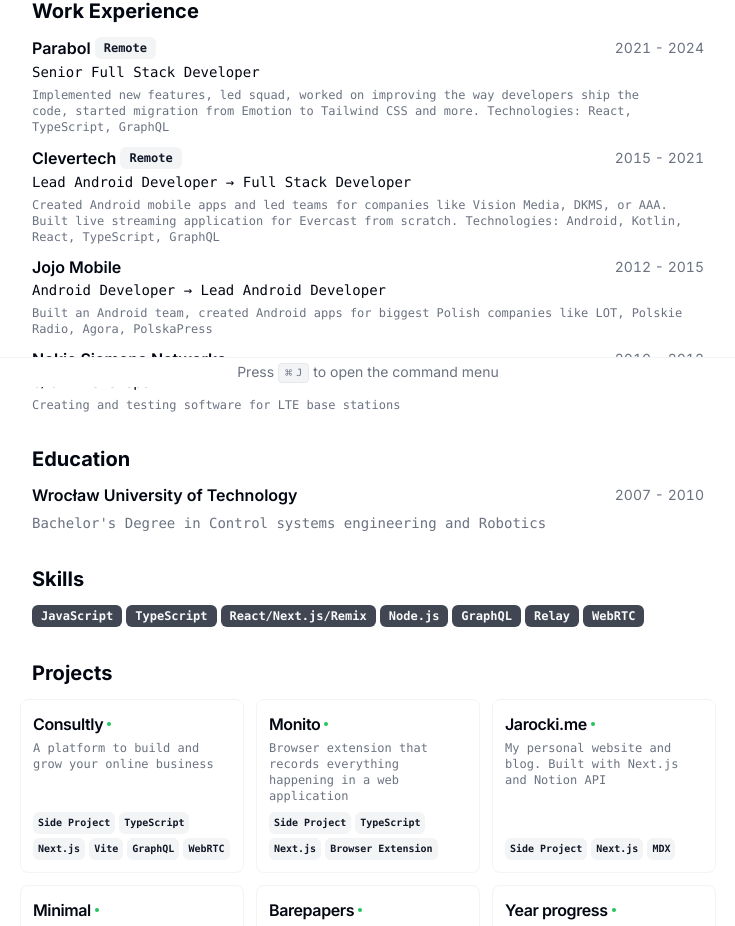
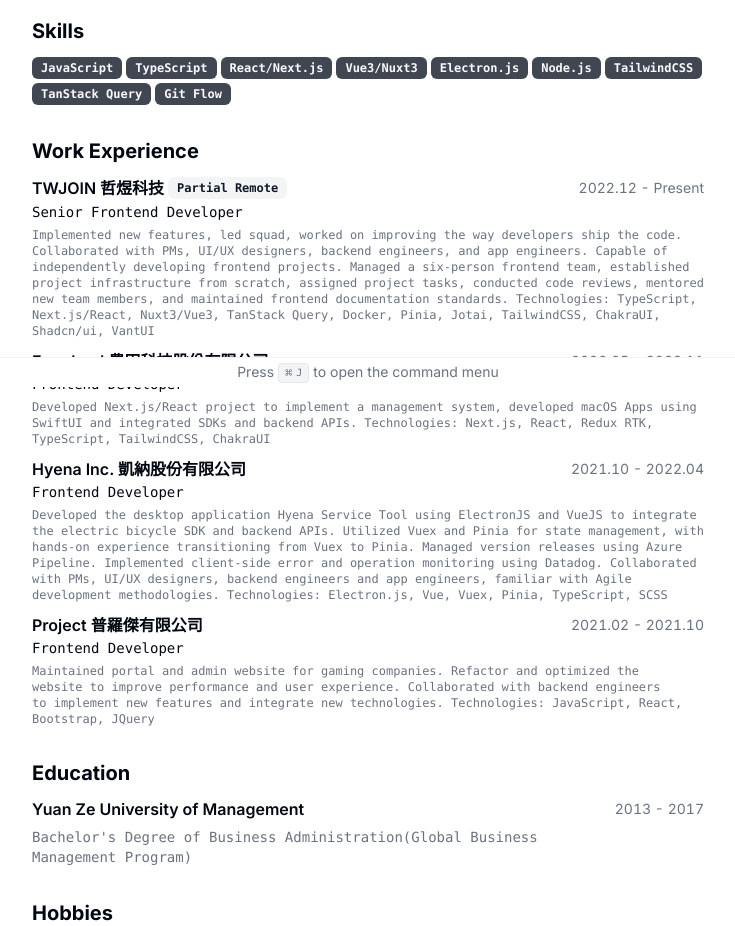
Before and after one commit to BartoszJarocki/cv, a Next.js app: page / in a window 1280 px wide. Shown: the part 413-1339 px from the top of the page, without its empty margins (272-1007 px from the left). Built offline with nearby package versions, Linux system fonts and the light colour scheme.

Commit message:
feat: pre ready

```diff
--- a/src/app/page.tsx
+++ b/src/app/page.tsx
@@ -99,6 +99,14 @@ export default function Page() {
           </p>
         </Section>
         <Section>
+          <h2 className="text-xl font-bold">Skills</h2>
+          <div className="flex flex-wrap gap-1">
+            {RESUME_DATA.skills.map((skill) => {
+              return <Badge key={skill}>{skill}</Badge>;
+            })}
+          </div>
+        </Section>
+        <Section>
           <h2 className="text-xl font-bold">Work Experience</h2>
           {RESUME_DATA.work.map((work) => {
             return (
@@ -159,14 +167,13 @@ export default function Page() {
           })}
         </Section>
         <Section>
-          <h2 className="text-xl font-bold">Skills</h2>
+          <h2 className="text-xl font-bold">Hobbies</h2>
           <div className="flex flex-wrap gap-1">
-            {RESUME_DATA.skills.map((skill) => {
-              return <Badge key={skill}>{skill}</Badge>;
+            {RESUME_DATA.hobbies.map((hobby) => {
+              return <Badge key={hobby}>{hobby}</Badge>;
             })}
           </div>
         </Section>
-
         <Section className="print-force-new-page scroll-mb-16">
           <h2 className="text-xl font-bold">Projects</h2>
           <div className="-mx-3 grid grid-cols-1 gap-3 print:grid-cols-3 print:gap-2 md:grid-cols-2 lg:grid-cols-3">
@@ -187,10 +194,10 @@ export default function Page() {
 
       <CommandMenu
         links={[
-          {
-            url: RESUME_DATA.personalWebsiteUrl,
-            title: "Personal Website",
-          },
+          // {
+          //   url: RESUME_DATA.personalWebsiteUrl,
+          //   title: "Personal Website",
+          // },
           ...RESUME_DATA.contact.social.map((socialMediaLink) => ({
             url: socialMediaLink.url,
             title: socialMediaLink.name,
--- a/src/data/resume-data.tsx
+++ b/src/data/resume-data.tsx
@@ -1,141 +1,154 @@
-import {
-  AmbitLogo,
-  BarepapersLogo,
-  BimLogo,
-  CDGOLogo,
-  ClevertechLogo,
-  ConsultlyLogo,
-  EvercastLogo,
-  Howdy,
-  JarockiMeLogo,
-  JojoMobileLogo,
-  Minimal,
-  MobileVikingsLogo,
-  MonitoLogo,
-  NSNLogo,
-  ParabolLogo,
-  TastyCloudLogo,
-  YearProgressLogo,
-} from "@/images/logos";
+import { MonitoLogo } from "@/images/logos";
 import { GitHubIcon, LinkedInIcon, XIcon } from "@/components/icons";
 
 export const RESUME_DATA = {
-  name: "Bartosz Jarocki",
-  initials: "BJ",
-  location: "Wrocław, Poland, CET",
-  locationLink: "https://www.google.com/maps/place/Wrocław",
+  name: "Abe Chen",
+  initials: "AC",
+  location: "Taichung City, Taiwan",
+  locationLink: "https://www.google.com/maps/place/Taichung,+Taiwan",
   about:
-    "Full Stack Engineer focused on building products with extra attention to detail",
+    "Frontend Developer focused on building products with extra attention to details. My work ethos revolves around 'Solving problems, creating value'",
+
   summary:
-    "As a Full Stack Engineer, I have successfully taken multiple products from 0 to 1. I lead teams effectively, ensuring an environment where people can do their best work. Currently, I work mostly with TypeScript, React, Node.js, and GraphQL. I have over 8 years of experience in working remotely with companies all around the world.",
-  avatarUrl: "https://avatars.githubusercontent.com/u/1017620?v=4",
-  personalWebsiteUrl: "https://jarocki.me",
+    "As a Frontend Developer, I've led the development of several products from start to finish, guiding teams to create optimal working environments. My focus is on TypeScript, React, Next.js, Vue3, and Nuxt3. With over 3 years of experience, I've honed my ability to balance remote and in-person collaboration for efficient task completion and effective teamwork.",
+  avatarUrl: "https://avatars.githubusercontent.com/u/46858104?v=4",
+  personalWebsiteUrl: "",
   contact: {
-    email: "bartosz.jarocki@hey.com",
-    tel: "+48530213401",
+    email: "abe1272001@gmail.com",
+    tel: "+886 955124733",
     social: [
       {
         name: "GitHub",
-        url: "https://github.com/BartoszJarocki",
+        url: "https://github.com/abe1272001",
         icon: GitHubIcon,
       },
       {
         name: "LinkedIn",
-        url: "https://www.linkedin.com/in/bjarocki/",
+        url: "https://www.linkedin.com/in/abe127/",
         icon: LinkedInIcon,
       },
       {
         name: "X",
-        url: "https://x.com/BartoszJarocki",
+        url: "https://twitter.com/abe_chen1212",
         icon: XIcon,
       },
     ],
   },
   education: [
     {
-      school: "Wrocław University of Technology",
-      degree: "Bachelor's Degree in Control systems engineering and Robotics",
-      start: "2007",
-      end: "2010",
+      school: "Yuan Ze University of Management",
+      degree:
+        "Bachelor's Degree of Business Administration(Global Business Management Program)",
+      start: "2013",
+      end: "2017",
     },
   ],
   work: [
     {
-      company: "Parabol",
-      link: "https://parabol.co",
-      badges: ["Remote"],
-      title: "Senior Full Stack Developer",
-      logo: ParabolLogo,
-      start: "2021",
-      end: "2024",
+      company: "TWJOIN 哲煜科技",
+      link: "https://twjoin.com/",
+      badges: ["Partial Remote"],
+      title: "Senior Frontend Developer",
+      start: "2022.12",
+      end: null,
       description:
-        "Implemented new features, led squad, worked on improving the way developers ship the code, started migration from Emotion to Tailwind CSS and more. Technologies: React, TypeScript, GraphQL",
+        "Implemented new features, led squad, worked on improving the way developers ship the code. Collaborated with PMs, UI/UX designers, backend engineers, and app engineers. Capable of independently developing frontend projects. Managed a six-person frontend team, established project infrastructure from scratch, assigned project tasks, conducted code reviews, mentored new team members, and maintained frontend documentation standards. Technologies: TypeScript, Next.js/React, Nuxt3/Vue3, TanStack Query, Docker, Pinia, Jotai, TailwindCSS, ChakraUI, Shadcn/ui, VantUI",
     },
     {
-      company: "Clevertech",
-      link: "https://clevertech.biz",
-      badges: ["Remote"],
-      title: "Lead Android Developer → Full Stack Developer",
-      logo: ClevertechLogo,
-      start: "2015",
-      end: "2021",
+      company: "Farmland 農田科技股份有限公司",
+      link: "https://farmland.tw/",
+      badges: [],
+      title: "Frontend Developer",
+      start: "2022.05",
+      end: "2022.11",
       description:
-        "Created Android mobile apps and led teams for companies like Vision Media, DKMS, or AAA. Built live streaming application for Evercast from scratch. Technologies: Android, Kotlin, React, TypeScript, GraphQL",
+        "Developed Next.js/React project to implement a management system, developed macOS Apps using SwiftUI and integrated SDKs and backend APIs. Technologies: Next.js, React, Redux RTK, TypeScript, TailwindCSS, ChakraUI",
     },
     {
-      company: "Jojo Mobile",
-      link: "https://bsgroup.eu/",
+      company: "Hyena Inc. 凱納股份有限公司",
+      link: "https://www.hyena-ebike.com/?lang=zh-hant",
       badges: [],
-      title: "Android Developer → Lead Android Developer",
-      logo: JojoMobileLogo,
-      start: "2012",
-      end: "2015",
+      title: "Frontend Developer",
+      start: "2021.10",
+      end: "2022.04",
       description:
-        "Built an Android team, created Android apps for biggest Polish companies like LOT, Polskie Radio, Agora, PolskaPress",
+        "Developed the desktop application Hyena Service Tool using ElectronJS and VueJS to integrate the electric bicycle SDK and backend APIs. Utilized Vuex and Pinia for state management, with hands-on experience transitioning from Vuex to Pinia. Managed version releases using Azure Pipeline. Implemented client-side error and operation monitoring using Datadog. Collaborated with PMs, UI/UX designers, backend engineers and app engineers, familiar with Agile development methodologies. Technologies: Electron.js, Vue, Vuex, Pinia, TypeScript, SCSS",
     },
     {
-      company: "Nokia Siemens Networks",
-      link: "https://www.nokia.com",
+      company: "Project 普羅傑有限公司",
+      link: "",
       badges: [],
-      title: "C/C++ Developer",
-      logo: NSNLogo,
-      start: "2010",
-      end: "2012",
-      description: "Creating and testing software for LTE base stations",
+      title: "Frontend Developer",
+      start: "2021.02",
+      end: "2021.10",
+      description:
+        "Maintained portal and admin website for gaming companies. Refactor and optimized the website to improve performance and user experience. Collaborated with backend engineers to implement new features and integrate new technologies. Technologies: JavaScript, React, Bootstrap, JQuery",
     },
   ],
   skills: [
     "JavaScript",
     "TypeScript",
-    "React/Next.js/Remix",
+    "React/Next.js",
+    "Vue3/Nuxt3",
+    "Electron.js",
     "Node.js",
-    "GraphQL",
-    "Relay",
-    "WebRTC",
+    "TailwindCSS",
+    "TanStack Query",
+    "Git Flow",
+  ],
+  hobbies: [
+    "Investing",
+    "Dancing",
+    "Planting",
+    "Reading",
+    "Running",
+    "Music",
+    "Poker",
   ],
   projects: [
     {
-      title: "Consultly",
+      title: "AI Training Tool",
       techStack: [
-        "Side Project",
         "TypeScript",
-        "Next.js",
-        "Vite",
-        "GraphQL",
-        "WebRTC",
+        "Next.js/React",
+        "TanStack Query",
+        "Shadcn/ui",
+        "TailwindCSS",
+        "D3",
       ],
-      description: "A platform to build and grow your online business",
-      logo: ConsultlyLogo,
+      description:
+        "A Model training platform that assists users to train ai models for various tasks",
+    },
+    {
+      title: "CarFinder 智慧找車",
+      techStack: [
+        "TypeScript",
+        "Nuxt3/Vue3",
+        "TanStack Query",
+        "VantUI",
+        "UnoCSS",
+        "SEO",
+      ],
+      description:
+        "A web platform for the Yulon Group that assists users in finding their ideal car, comparing prices, and scheduling appointments with dealers",
       link: {
-        label: "consultly.com",
-        href: "https://consultly.com/",
+        label: "carmatch.oppenai.io",
+        href: "https://carmatch.oppenai.io/",
       },
     },
     {
-      title: "Monito",
-      techStack: ["Side Project", "TypeScript", "Next.js", "Browser Extension"],
+      title: "Wowprime 王品瘋美食",
+      techStack: [
+        "Next.js/React",
+        "Javascript",
+        "ChakraUI",
+        "Redux",
+        "Google Maps",
+        "GA4",
+        "Flutter Webview",
+      ],
       description:
-        "Browser extension that records everything happening in a web application",
+        "Web application for Wowprime group, enabling members to manage orders, payments, and discover interesting restaurants to visit",
       logo: MonitoLogo,
       link: {
         label: "monito.dev",
@@ -143,136 +156,14 @@ export const RESUME_DATA = {
       },
     },
     {
-      title: "Jarocki.me",
-      techStack: ["Side Project", "Next.js", "MDX"],
+      title: "Hyena Service Tool",
+      techStack: ["ElectronJS", "Vue3", "Pinia", "Vuex", "Datadog", "SCSS"],
       description:
-        "My personal website and blog. Built with Next.js and Notion API",
-      logo: JarockiMeLogo,
+        "Desktop application for supporting e-bike dealers in optimizing the maintenance work of e-bikes and the end-user experience",
       link: {
-        label: "github.com",
-        href: "https://jarocki.me/",
+        label: "www.hyena-ebike.com",
+        href: "https://www.hyena-ebike.com/software_service/service_tool/?lang=zh-hant",
       },
-    },
-    {
-      title: "Minimal",
-      techStack: ["Side Project", "Next.js", "Puppeteer"],
-      description:
-        "Minimalist calendars, habit trackers and planners generator",
-      logo: Minimal,
-      link: {
-        label: "useminimal.com",
-        href: "https://useminimal.com/",
-      },
-    },
-    {
-      title: "Barepapers",
-      techStack: ["Side Project", "Next.js", "Puppeteer"],
-      description:
-        "Generates beautiful wallpapers using random shapes and gradients",
-      logo: BarepapersLogo,
-      link: {
-        label: "barepapers.com",
-        href: "https://barepapers.com/",
-      },
-    },
-    {
-      title: "Year progress",
-      techStack: ["Side Project", "TypeScript", "Next.js"],
-      description: "Tracks current year progress and displays a countdown",
-      logo: YearProgressLogo,
-      link: {
-        label: "getyearprogress.com",
-        href: "https://getyearprogress.com/",
-      },
-    },
-    {
-      title: "Parabol",
-      techStack: [
-        "Full Stack Developer",
-        "TypeScript",
-        "React",
-        "Node.js",
-        "GraphQL",
-      ],
-      description:
-        "The Agile meeting co-pilot that delivers better meetings with less effort",
-      logo: ParabolLogo,
-      link: {
-        label: "github.com",
-        href: "https://parabol.co/",
-      },
-    },
-    {
-      title: "Evercast",
-      techStack: [
-        "Lead Frontend Developer",
-
-        "TypeScript",
-        "React",
-        "Node.js",
-        "GraphQL",
-      ],
-      description:
-        "Creative collaboration platform that combines video conferencing and HD media streaming",
-      logo: EvercastLogo,
-      link: {
-        label: "evercast.us",
-        href: "https://www.evercast.us/",
-      },
-    },
-    {
-      title: "Mobile Vikings",
-      techStack: ["Lead Android Developer", "Android", "Kotlin"],
-      description:
-        "Android application for leading virtual mobile operator in Poland",
-      logo: MobileVikingsLogo,
-      link: {
-        label: "mobilevikings.pl",
-        href: "https://mobilevikings.pl/",
-      },
-    },
-    {
-      title: "Howdy",
-      techStack: ["Lead Android Developer", "Android", "Kotlin"],
-      description:
-        "Howdy is a place for you to join communities you care about",
-      logo: Howdy,
-      link: {
-        label: "play.google.com",
-        href: "https://howdy.co/",
-      },
-    },
-    {
-      title: "Tastycloud",
-      techStack: ["Lead Android Developer", "Android", "Kotlin"],
-      description:
-        "Android application for managing and displaying restaurant menus in kiosk mode",
-      logo: TastyCloudLogo,
-      link: {
-        label: "tastycloud.fr",
-        href: "https://www.tastycloud.fr/",
-      },
-    },
-    {
-      title: "Ambit",
-      techStack: ["Lead Android Developer", "Android", "Kotlin"],
-      description:
-        "Android application that helps with sharing your contact details",
-      logo: AmbitLogo,
-    },
-    {
-      title: "Bim",
-      techStack: ["Lead Android Developer", "Android", "Kotlin"],
-      description:
-        "Android application that helps with booking a table in a restaurants",
-      logo: BimLogo,
-    },
-    {
-      title: "Canal Digital GO",
-      techStack: ["Lead Android Developer", "Android", "Kotlin"],
-      description:
-        "Video streaming mobile application for Canal Digital subscribers",
-      logo: CDGOLogo,
     },
   ],
 } as const;
```
